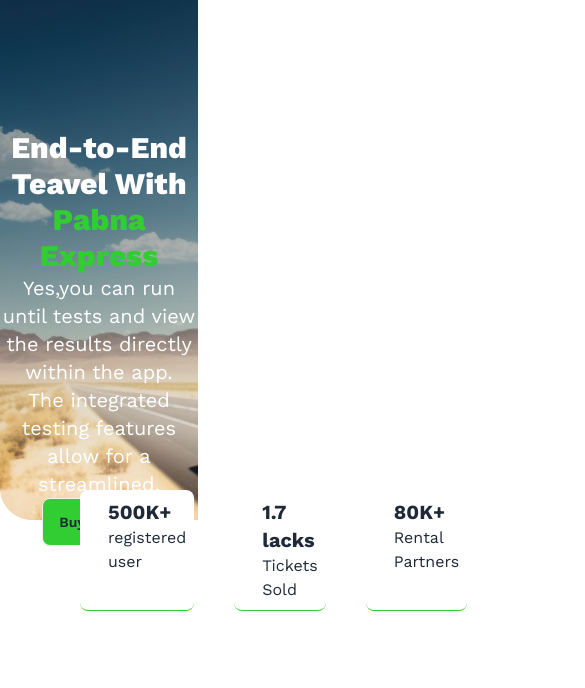
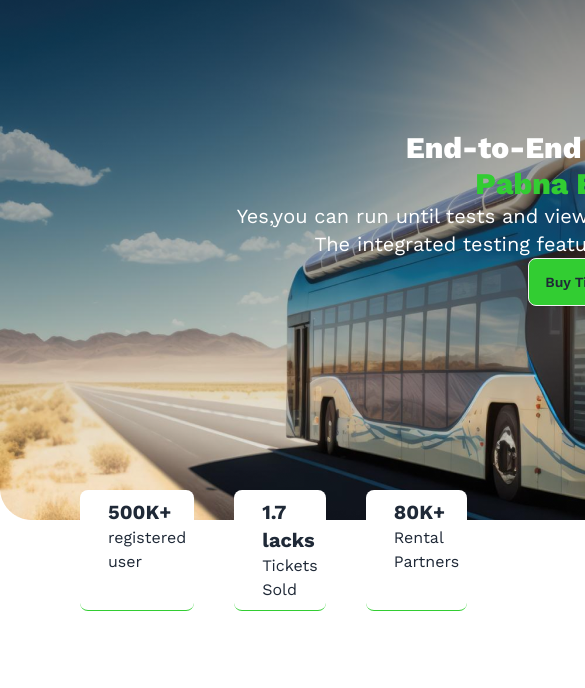
Before and after one commit to Rikasad/Assignment-06, a plain HTML site: page index.html in a window 390 px wide. Shown: the part 126-814 px from the top of the page, 585 px wide, since content can reach past the window. Drawn offline with nearby package versions, Linux system fonts and the light colour scheme.

Commit message:
last commit

```diff
--- a/index.html
+++ b/index.html
@@ -44,7 +44,7 @@
     </div>
 
     <!-- Banner -->
-    <div class=" banner pt-40 w-full  lg:w-[1170px] -ml-24 ">
+    <div class=" banner pt-40  w-[1170px] -ml-24 ">
         <div class="banner-container  ">
         <h1 class="text-3xl text-white font-extrabold ">End-to-End Teavel  With <br> <span class="text-3xl text-[#32CD32] font-extrabold ">Pabna Express</span> </h1>
         <p class="text-xl font-normal text-white">Yes,you can run until tests and view the results directly within the app. <br> The integrated testing features allow for a streamlined.</p>
```
